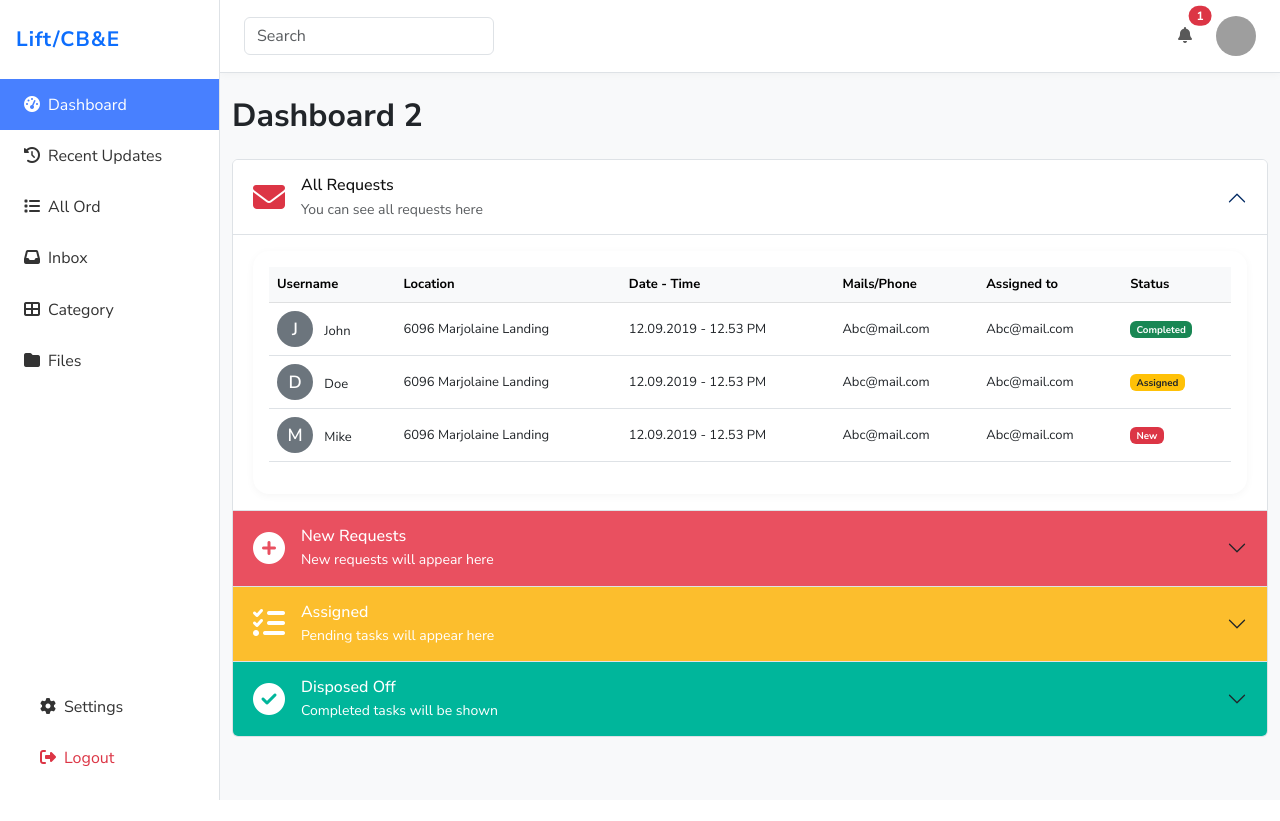
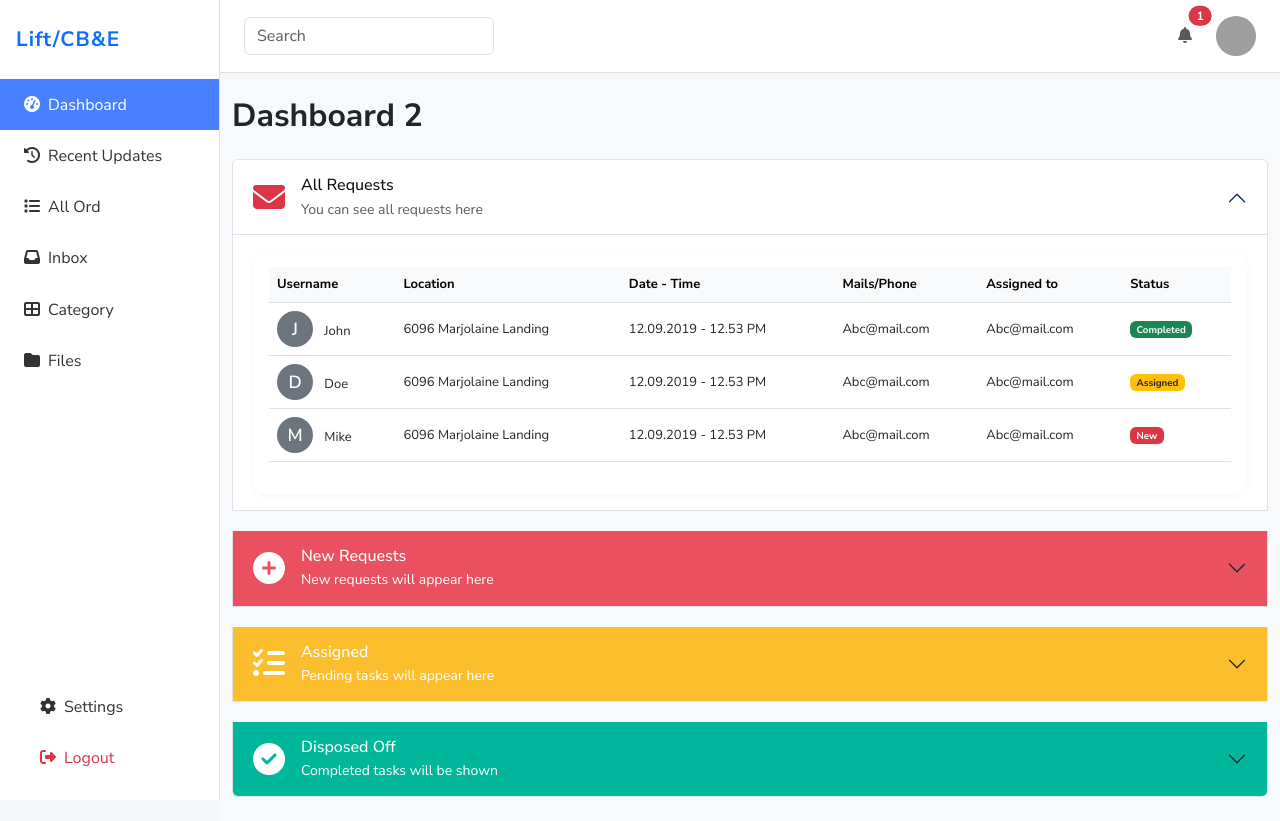
Before and after one commit to salman554480/liftwaste, a PHP site: page /dashboard2.html in a window 1280 px wide. Before the commit the page ends 800 px from the top, so only its background shows below. Run offline with PHP 8.4, Linux system fonts and the light colour scheme; grey boxes are pictures that could not be loaded.

Commit message:
updated dashboard2 css

```diff
--- a/style.css
+++ b/style.css
@@ -205,3 +205,11 @@ body {
 .search-form-custom {
   max-width: 250px;
 }
+
+/* Spacing between accordion cards */
+.accordion-item {
+  margin-bottom: 1.25rem;
+}
+.accordion-item:last-child {
+  margin-bottom: 0;
+}
```
